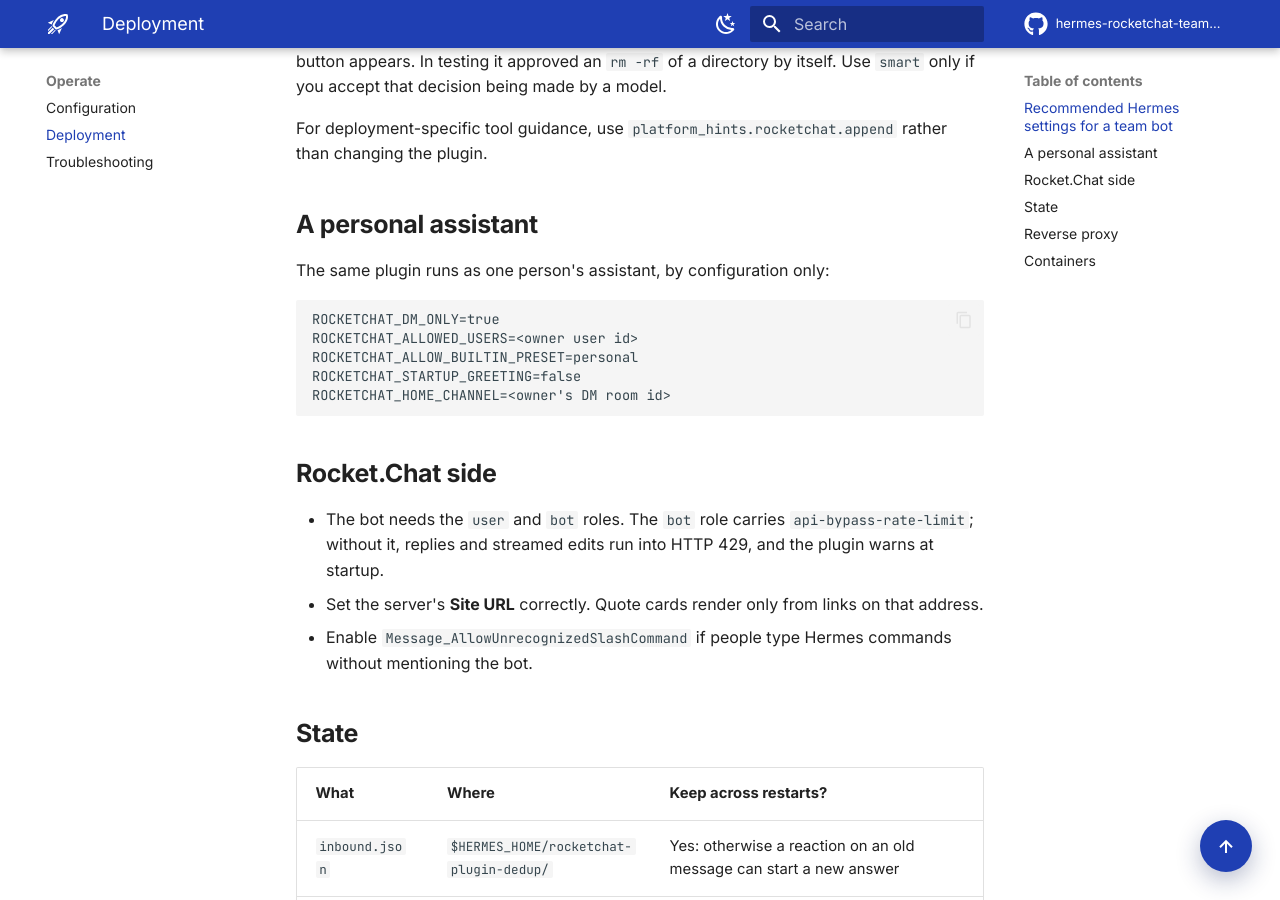
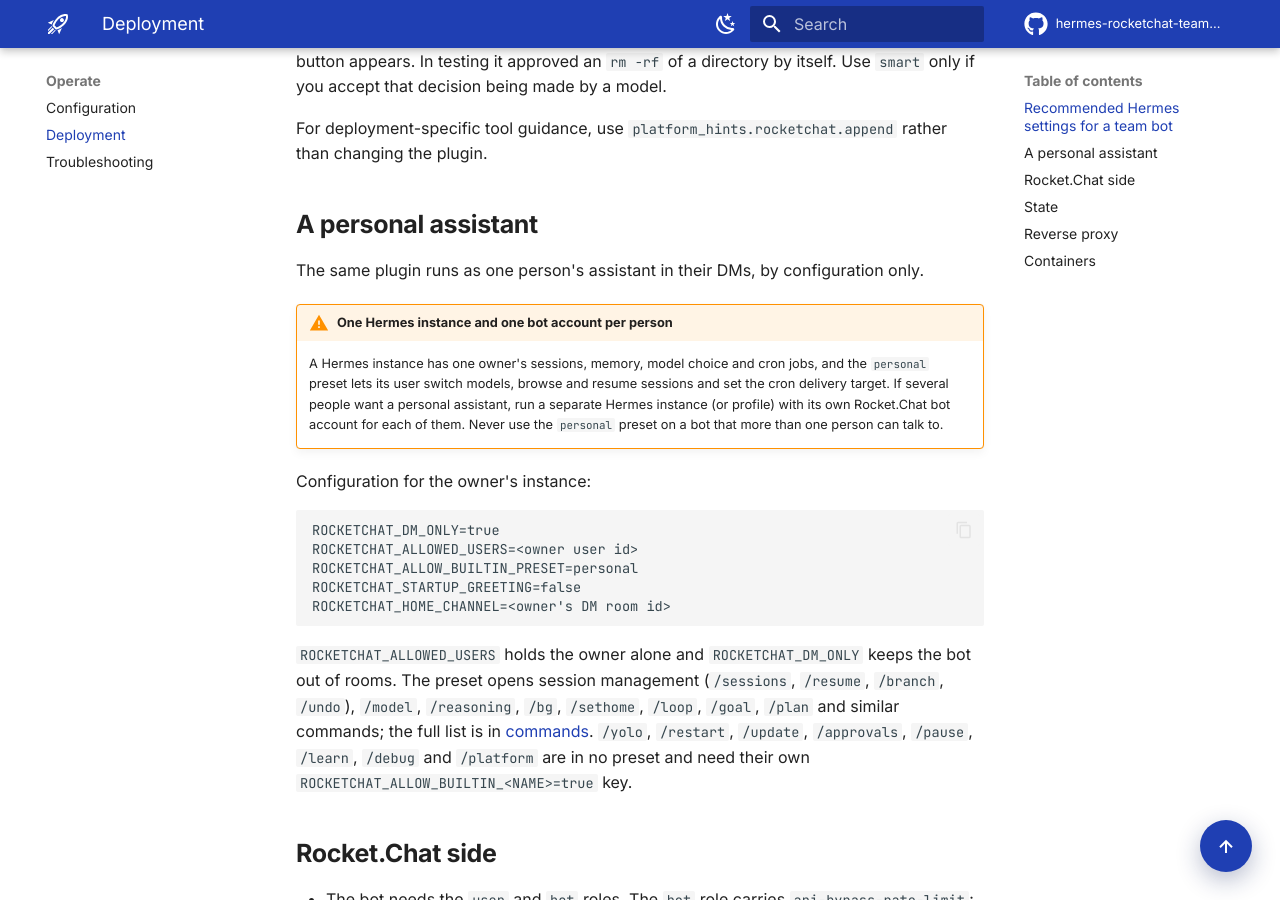
Before and after one commit to csabatatrai-ulx/hermes-rocketchat-team-gateway, an MkDocs documentation site: the page built from docs/deployment.md, in a window 1280 px wide and 900 px high, scrolled down 785 px. Built offline with MkDocs 1.6.1 and Material for MkDocs 9.7.7, drawn with Linux system fonts in a browser that asks for light colours; comment, search, counter and statistics services are not loaded.

Commit message:
Document the personal assistant mode
The plugin also serves one owner in DMs with the personal preset. The README,
the docs home page and the deployment and commands pages now describe it, and
state that each person needs their own Hermes instance and bot account.

````diff
--- a/docs/deployment.md
+++ b/docs/deployment.md
@@ -34,7 +34,12 @@ For deployment-specific tool guidance, use `platform_hints.rocketchat.append` ra
 
 ## A personal assistant
 
-The same plugin runs as one person's assistant, by configuration only:
+The same plugin runs as one person's assistant in their DMs, by configuration only.
+
+!!! warning "One Hermes instance and one bot account per person"
+    A Hermes instance has one owner's sessions, memory, model choice and cron jobs, and the `personal` preset lets its user switch models, browse and resume sessions and set the cron delivery target. If several people want a personal assistant, run a separate Hermes instance (or profile) with its own Rocket.Chat bot account for each of them. Never use the `personal` preset on a bot that more than one person can talk to.
+
+Configuration for the owner's instance:
 
 ```dotenv
 ROCKETCHAT_DM_ONLY=true
@@ -43,6 +48,8 @@ ROCKETCHAT_ALLOW_BUILTIN_PRESET=personal
 ROCKETCHAT_STARTUP_GREETING=false
 ROCKETCHAT_HOME_CHANNEL=<owner's DM room id>
 ```
+
+`ROCKETCHAT_ALLOWED_USERS` holds the owner alone and `ROCKETCHAT_DM_ONLY` keeps the bot out of rooms. The preset opens session management (`/sessions`, `/resume`, `/branch`, `/undo`), `/model`, `/reasoning`, `/bg`, `/sethome`, `/loop`, `/goal`, `/plan` and similar commands; the full list is in [commands](commands.md). `/yolo`, `/restart`, `/update`, `/approvals`, `/pause`, `/learn`, `/debug` and `/platform` are in no preset and need their own `ROCKETCHAT_ALLOW_BUILTIN_<NAME>=true` key.
 
 ## Rocket.Chat side
 
````
Also changed, not shown: README.md (+15 -0 lines), docs/commands.md (+3 -1 lines), docs/index.md (+8 -0 lines).
